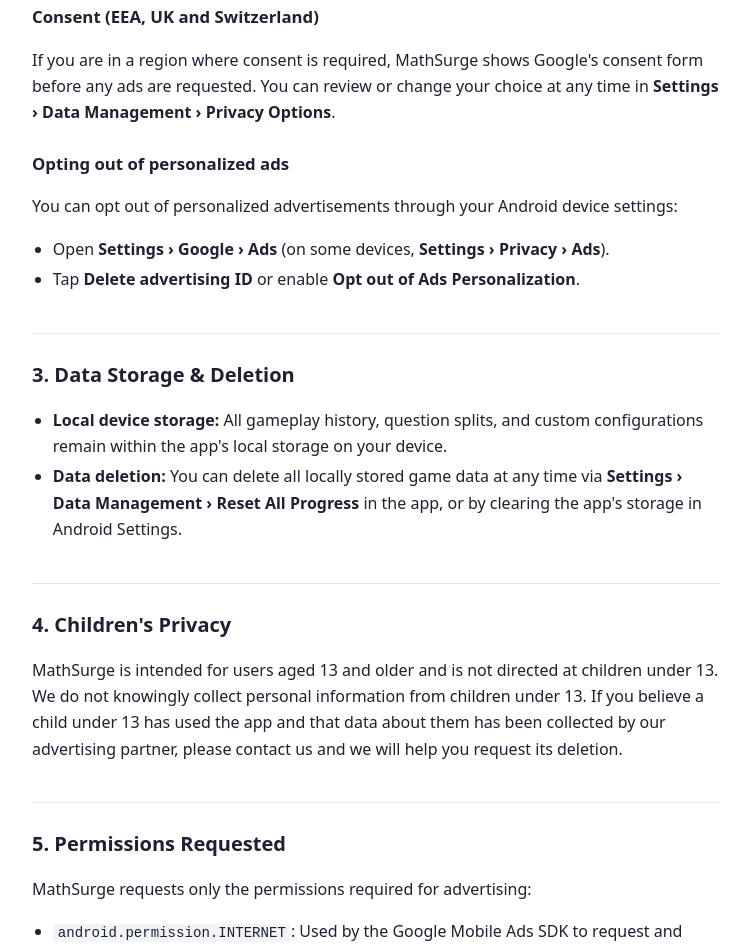
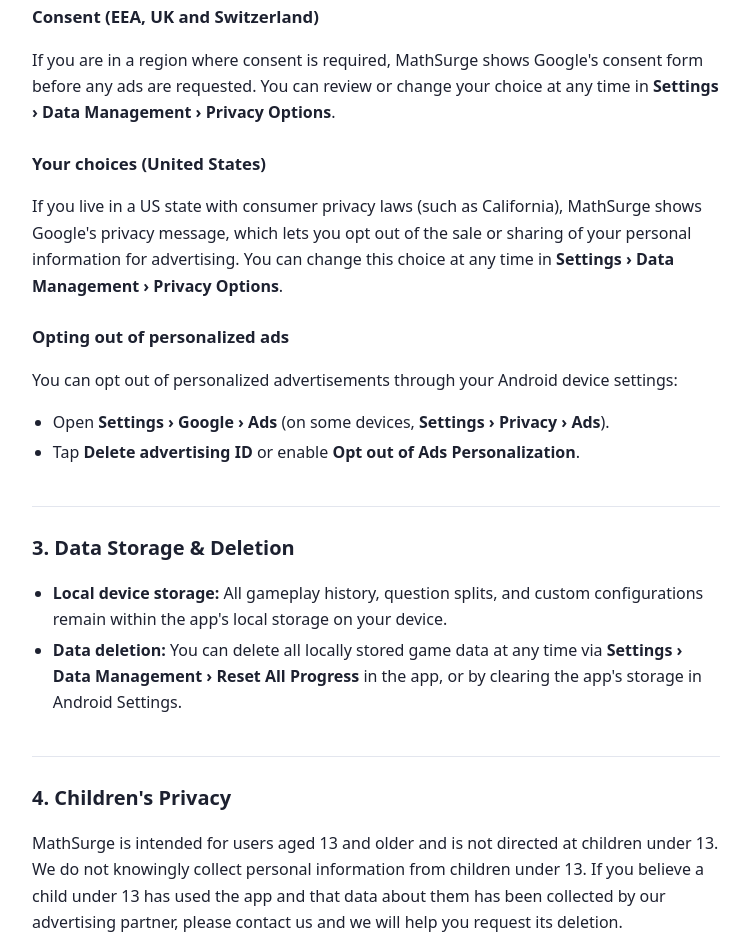
Before and after one commit to Pyush/mathsurge-privacy, a plain HTML site: page index.html in a window 1280 px wide. Shown: the part 963-1913 px from the top of the page, without its empty margins (264-1015 px from the left). Drawn offline with Linux system fonts and the light colour scheme.

Commit message:
Add US state privacy choices

```diff
--- a/index.html
+++ b/index.html
@@ -61,6 +61,9 @@
   <h3>Consent (EEA, UK and Switzerland)</h3>
   <p>If you are in a region where consent is required, MathSurge shows Google's consent form before any ads are requested. You can review or change your choice at any time in <strong>Settings › Data Management › Privacy Options</strong>.</p>
 
+  <h3>Your choices (United States)</h3>
+  <p>If you live in a US state with consumer privacy laws (such as California), MathSurge shows Google's privacy message, which lets you opt out of the sale or sharing of your personal information for advertising. You can change this choice at any time in <strong>Settings › Data Management › Privacy Options</strong>.</p>
+
   <h3>Opting out of personalized ads</h3>
   <p>You can opt out of personalized advertisements through your Android device settings:</p>
   <ul>
```
